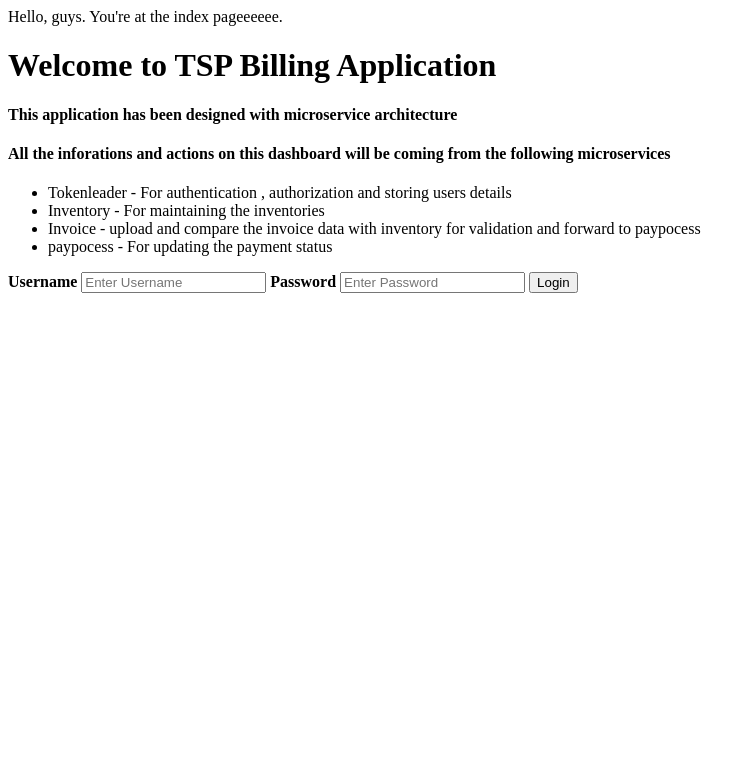
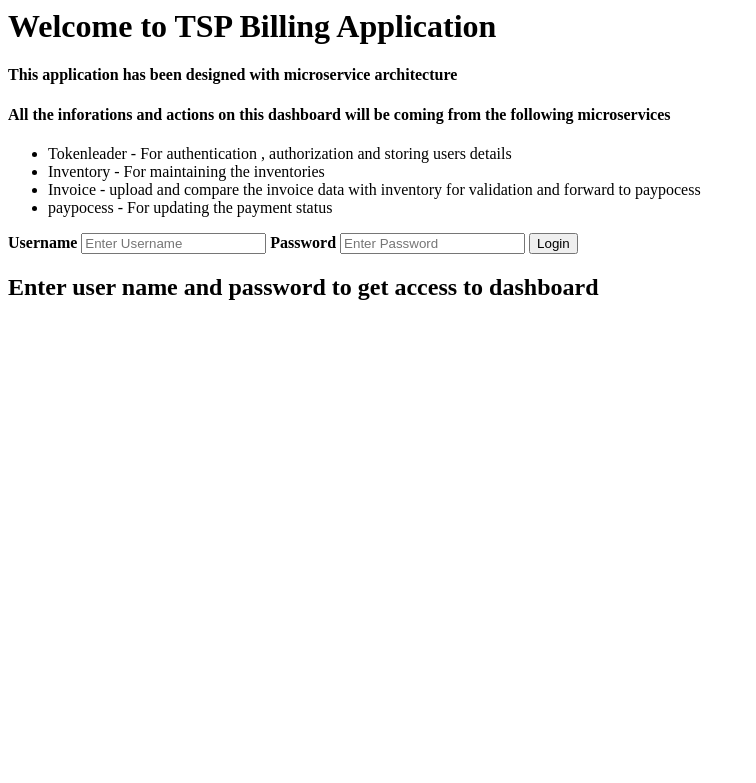
Before and after one commit to BhujayKumarBhatta/ms04, a Django app: page / in a window 1280 px wide. Shown: the top 783 px of the page, without its empty margins (0-756 px from the left). Run offline with Django 3.2, Linux system fonts and the light colour scheme.

Commit message:
login created

```diff
--- a/dashboard/dashapp/templates/index.html
+++ b/dashboard/dashapp/templates/login.html
@@ -1,5 +1,5 @@
 
-{{ mykey }}
+
 <h1> Welcome to TSP Billing  Application  </h1>
 
 <h4> This application  has been designed with microservice architecture  </h4>
@@ -14,7 +14,7 @@
 </ul>
 
 
- <form action="{% url 'dashapp:index' %}"  method="post">
+ <form action="{% url 'dashapp:login' %}"  method="post">
   <div class="imgcontainer">
 
 {% csrf_token %}
@@ -31,3 +31,5 @@
 
   </div>
 </form>
+
+<h2>{{ mykey }} </h2>
--- a/dashboard/dashapp/urls.py
+++ b/dashboard/dashapp/urls.py
@@ -19,6 +19,6 @@ from . import views
 
 app_name = 'dashapp'
 urlpatterns = [
-    path('', views.index, name='index'),
+    path('', views.login, name='login'),
 #     path('', views.index, name='index'),
 ]
--- a/dashboard/dashapp/views.py
+++ b/dashboard/dashapp/views.py
@@ -4,6 +4,7 @@ from django.shortcuts import render
 from tokenleaderclient.configs.config_handler import Configs
 from  tokenleaderclient.client.client import Client
 from micros1client.client   import MSClient
+import json
 
 
 tlclient = None
@@ -11,15 +12,23 @@ tlclient = None
 
 
 # Create your views here.
-def index(request):
+def login(request):
     if request.method == 'GET':
-        txt = "Hello, guys. You're at the  index pageeeeee."
-        context = {"mykey": txt }
-        return render(request, 'index.html', context)
+        txt = "Enter user name and password to get access to  dashboard"
+        template_data = {"mykey": txt }
+        result = render(request, 'login.html', template_data)
     elif request.method == 'POST':
         uname = request.POST.get('username', '')
         psword = request.POST.get('password', '')
-        auth_config = Configs(uname, psword )
+        auth_config = Configs(tlusr=uname, tlpwd=psword )
         tlclient = Client(auth_config)
-        return HttpResponse(tlclient.gettoken())
-    #return HttpResponse(txt)
+        auth_result = tlclient.get_token()
+        auth_result_json = json.dumps(auth_result)
+        if auth_result.get('status') != 'success':
+            txt = auth_result.get('message')
+            template_data = {"mykey": txt }
+            result = render(request, 'login.html', template_data)
+        else:
+            result =  HttpResponse(auth_result_json)
+
+    return result
```
